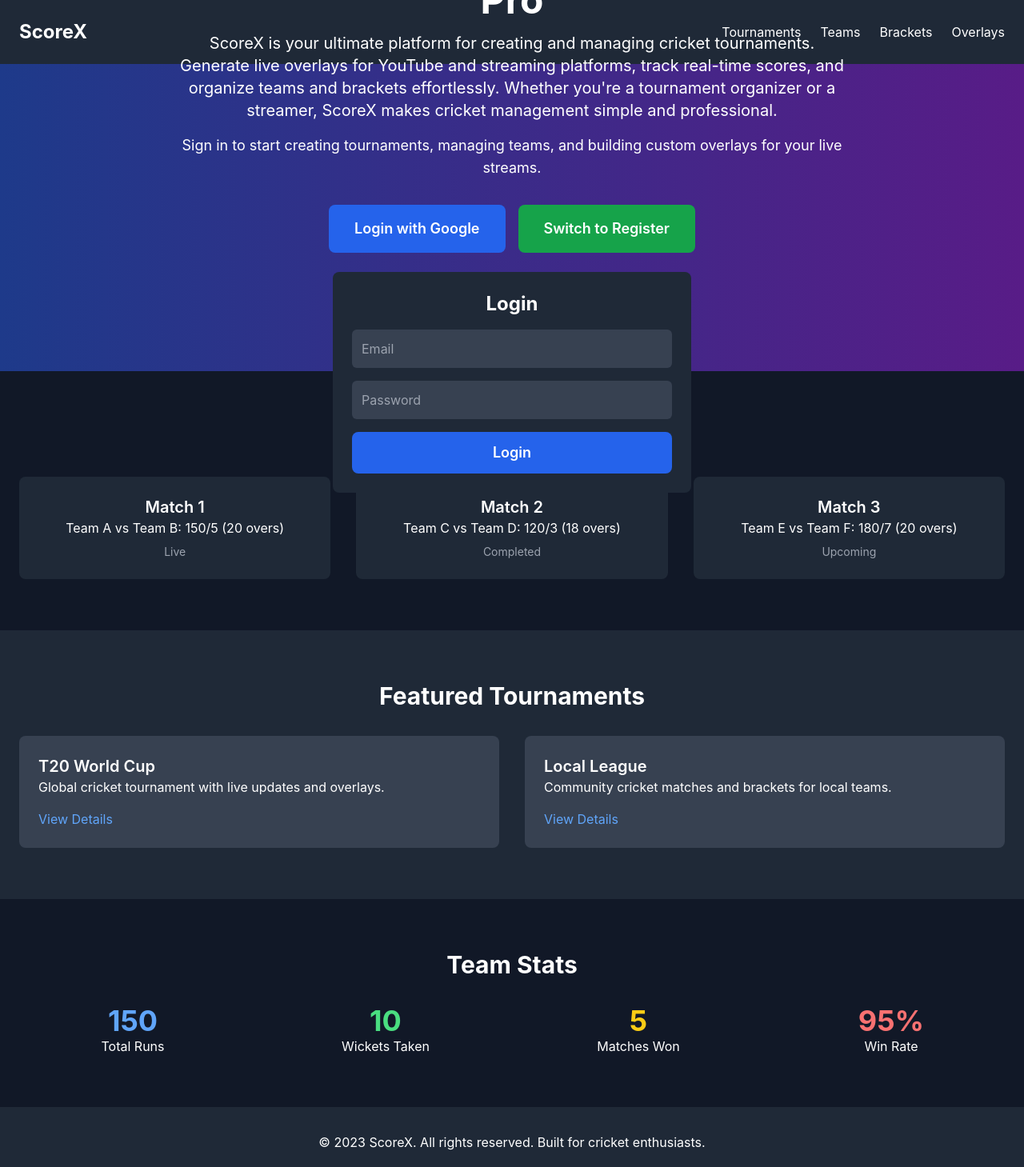
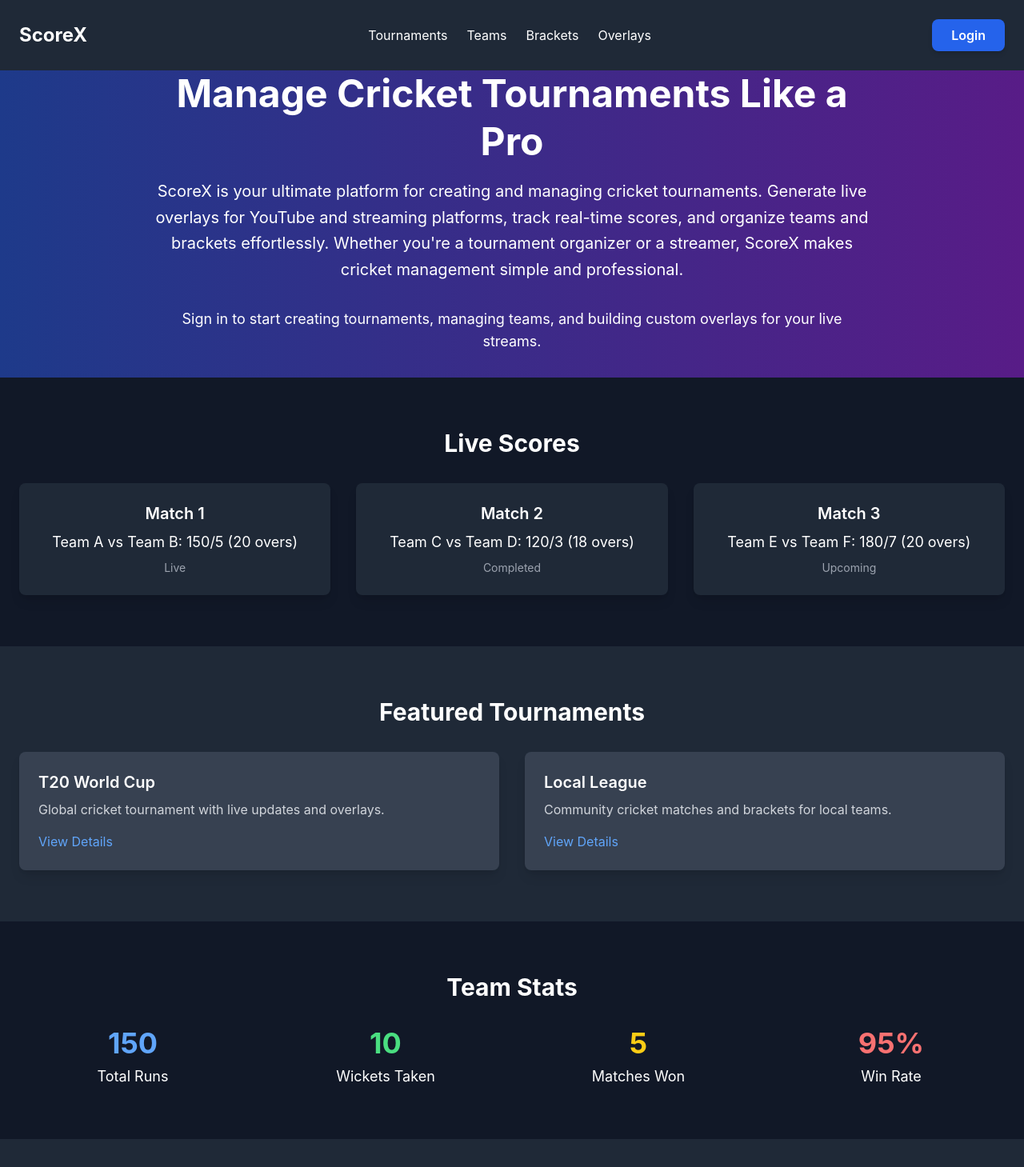
Before and after one commit to surajsharma1/scorex-frontend, a React (Vite) app: page / in a window 1280 px wide. Shown: the top 1459 px of the page at 80% size. Built offline with nearby package versions, Linux system fonts and the light colour scheme.

Commit message:
Update Frontpage.tsx

```diff
--- a/src/components/Frontpage.tsx
+++ b/src/components/Frontpage.tsx
@@ -3,6 +3,7 @@ import { Link } from 'react-router-dom';
 import axios from 'axios';
 
 const Frontpage = () => {
+  const [isModalOpen, setIsModalOpen] = useState(false);
   const [isLogin, setIsLogin] = useState(true);
   const [email, setEmail] = useState('');
   const [password, setPassword] = useState('');
@@ -33,20 +34,30 @@ const Frontpage = () => {
 
   return (
     <div className="min-h-screen bg-gray-900 text-white">
-      <header className="flex justify-between items-center p-6 bg-gray-800">
+      {/* Header */}
+      <header className="flex justify-between items-center p-6 bg-gray-800 shadow-lg">
         <h1 className="text-2xl font-bold">ScoreX</h1>
-        <nav className="space-x-6">
-          <Link to="/tournaments" className="hover:text-blue-400">Tournaments</Link>
-          <Link to="/teams" className="hover:text-blue-400">Teams</Link>
-          <Link to="/brackets" className="hover:text-blue-400">Brackets</Link>
-          <Link to="/overlay" className="hover:text-blue-400">Overlays</Link>
+        <nav className="hidden md:flex space-x-6">
+          <Link to="/tournaments" className="hover:text-blue-400 transition-colors">Tournaments</Link>
+          <Link to="/teams" className="hover:text-blue-400 transition-colors">Teams</Link>
+          <Link to="/brackets" className="hover:text-blue-400 transition-colors">Brackets</Link>
+          <Link to="/overlay" className="hover:text-blue-400 transition-colors">Overlays</Link>
         </nav>
+        <button
+          onClick={() => setIsModalOpen(true)}
+          className="bg-blue-600 hover:bg-blue-700 px-6 py-2 rounded-lg font-semibold transition-colors shadow-md"
+        >
+          Login
+        </button>
       </header>
 
-      <section className="relative bg-gradient-to-r from-blue-900 to-purple-900 h-96 flex items-center justify-center">
-        <div className="text-center px-6 max-w-4xl">
-          <h2 className="text-5xl font-bold mb-4">Manage Cricket Tournaments Like a Pro</h2>
-          <p className="text-xl mb-4">
+      {/* Hero Section */}
+      <section className="relative bg-gradient-to-r from-blue-900 to-purple-900 h-96 flex items-center justify-center px-6">
+        <div className="text-center max-w-4xl">
+          <h2 className="text-5xl font-bold mb-4 leading-tight">
+            Manage Cricket Tournaments Like a Pro
+          </h2>
+          <p className="text-xl mb-8 leading-relaxed">
             ScoreX is your ultimate platform for creating and managing cricket tournaments.
             Generate live overlays for YouTube and streaming platforms, track real-time scores,
             and organize teams and brackets effortlessly. Whether you're a tournament organizer
@@ -56,122 +67,152 @@ const Frontpage = () => {
             Sign in to start creating tournaments, managing teams, and building custom
             overlays for your live streams.
           </p>
-          <div className="mb-6">
-            <button
-              onClick={handleGoogleLogin}
-              className="bg-blue-600 hover:bg-blue-700 px-8 py-4 rounded-lg text-lg font-semibold transition-colors mr-4"
-            >
-              Login with Google
-            </button>
-            <button
-              onClick={() => setIsLogin(!isLogin)}
-              className="bg-green-600 hover:bg-green-700 px-8 py-4 rounded-lg text-lg font-semibold transition-colors"
-            >
-              {isLogin ? 'Switch to Register' : 'Switch to Login'}
-            </button>
-          </div>
-          <form onSubmit={handleEmailSubmit} className="bg-gray-800 p-6 rounded-lg max-w-md mx-auto">
-            <h3 className="text-2xl font-bold mb-4">{isLogin ? 'Login' : 'Register'}</h3>
-            {error && <p className="text-red-500 mb-4">{error}</p>}
-            {!isLogin && (
-              <input
-                type="text"
-                placeholder="Username"
-                value={username}
-                onChange={(e) => setUsername(e.target.value)}
-                className="w-full p-3 mb-4 bg-gray-700 rounded"
-                required
-              />
-            )}
-            <input
-              type="email"
-              placeholder="Email"
-              value={email}
-              onChange={(e) => setEmail(e.target.value)}
-              className="w-full p-3 mb-4 bg-gray-700 rounded"
-              required
-            />
-            <input
-              type="password"
-              placeholder="Password"
-              value={password}
-              onChange={(e) => setPassword(e.target.value)}
-              className="w-full p-3 mb-4 bg-gray-700 rounded"
-              required
-            />
-            <button
-              type="submit"
-              disabled={loading}
-              className="w-full bg-blue-600 hover:bg-blue-700 py-3 rounded-lg text-lg font-semibold transition-colors"
-            >
-              {loading ? 'Processing...' : (isLogin ? 'Login' : 'Register')}
-            </button>
-          </form>
         </div>
       </section>
 
+      {/* Live Scores Section */}
       <section className="py-16 px-6">
         <h3 className="text-3xl font-bold text-center mb-8">Live Scores</h3>
         <div className="grid grid-cols-1 md:grid-cols-3 gap-8">
-          <div className="bg-gray-800 p-6 rounded-lg text-center">
-            <h4 className="text-xl font-semibold">Match 1</h4>
-            <p>Team A vs Team B: 150/5 (20 overs)</p>
+          <div className="bg-gray-800 p-6 rounded-lg text-center shadow-lg">
+            <h4 className="text-xl font-semibold mb-2">Match 1</h4>
+            <p className="text-lg">Team A vs Team B: 150/5 (20 overs)</p>
             <p className="text-sm text-gray-400 mt-2">Live</p>
           </div>
-          <div className="bg-gray-800 p-6 rounded-lg text-center">
-            <h4 className="text-xl font-semibold">Match 2</h4>
-            <p>Team C vs Team D: 120/3 (18 overs)</p>
+          <div className="bg-gray-800 p-6 rounded-lg text-center shadow-lg">
+            <h4 className="text-xl font-semibold mb-2">Match 2</h4>
+            <p className="text-lg">Team C vs Team D: 120/3 (18 overs)</p>
             <p className="text-sm text-gray-400 mt-2">Completed</p>
           </div>
-          <div className="bg-gray-800 p-6 rounded-lg text-center">
-            <h4 className="text-xl font-semibold">Match 3</h4>
-            <p>Team E vs Team F: 180/7 (20 overs)</p>
+          <div className="bg-gray-800 p-6 rounded-lg text-center shadow-lg">
+            <h4 className="text-xl font-semibold mb-2">Match 3</h4>
+            <p className="text-lg">Team E vs Team F: 180/7 (20 overs)</p>
             <p className="text-sm text-gray-400 mt-2">Upcoming</p>
           </div>
         </div>
       </section>
 
+      {/* Featured Tournaments Section */}
       <section className="py-16 px-6 bg-gray-800">
         <h3 className="text-3xl font-bold text-center mb-8">Featured Tournaments</h3>
         <div className="grid grid-cols-1 md:grid-cols-2 gap-8">
-          <div className="bg-gray-700 p-6 rounded-lg">
-            <h4 className="text-xl font-semibold">T20 World Cup</h4>
-            <p>Global cricket tournament with live updates and overlays.</p>
-            <Link to="/tournaments" className="text-blue-400 hover:underline mt-4 inline-block">View Details</Link>
+          <div className="bg-gray-700 p-6 rounded-lg shadow-lg">
+            <h4 className="text-xl font-semibold mb-2">T20 World Cup</h4>
+            <p className="text-gray-300 mb-4">
+              Global cricket tournament with live updates and overlays.
+            </p>
+            <Link to="/tournaments" className="text-blue-400 hover:underline transition-colors">
+              View Details
+            </Link>
           </div>
-          <div className="bg-gray-700 p-6 rounded-lg">
-            <h4 className="text-xl font-semibold">Local League</h4>
-            <p>Community cricket matches and brackets for local teams.</p>
-            <Link to="/tournaments" className="text-blue-400 hover:underline mt-4 inline-block">View Details</Link>
+          <div className="bg-gray-700 p-6 rounded-lg shadow-lg">
+            <h4 className="text-xl font-semibold mb-2">Local League</h4>
+            <p className="text-gray-300 mb-4">
+              Community cricket matches and brackets for local teams.
+            </p>
+            <Link to="/tournaments" className="text-blue-400 hover:underline transition-colors">
+              View Details
+            </Link>
           </div>
         </div>
       </section>
 
+      {/* Team Stats Section */}
       <section className="py-16 px-6">
         <h3 className="text-3xl font-bold text-center mb-8">Team Stats</h3>
         <div className="grid grid-cols-1 md:grid-cols-4 gap-8 text-center">
           <div>
-            <h4 className="text-4xl font-bold text-blue-400">150</h4>
-            <p>Total Runs</p>
+            <h4 className="text-4xl font-bold text-blue-400 mb-2">150</h4>
+            <p className="text-lg">Total Runs</p>
           </div>
           <div>
-            <h4 className="text-4xl font-bold text-green-400">10</h4>
-            <p>Wickets Taken</p>
+            <h4 className="text-4xl font-bold text-green-400 mb-2">10</h4>
+            <p className="text-lg">Wickets Taken</p>
           </div>
           <div>
-            <h4 className="text-4xl font-bold text-yellow-400">5</h4>
-            <p>Matches Won</p>
+            <h4 className="text-4xl font-bold text-yellow-400 mb-2">5</h4>
+            <p className="text-lg">Matches Won</p>
           </div>
           <div>
-            <h4 className="text-4xl font-bold text-red-400">95%</h4>
-            <p>Win Rate</p>
+            <h4 className="text-4xl font-bold text-red-400 mb-2">95%</h4>
+            <p className="text-lg">Win Rate</p>
           </div>
         </div>
       </section>
 
+      {/* Footer */}
       <footer className="py-8 px-6 bg-gray-800 text-center">
         <p>&copy; 2023 ScoreX. All rights reserved. Built for cricket enthusiasts.</p>
       </footer>
+
+      {/* Login/Register Modal */}
+      {isModalOpen && (
+        <div className="fixed inset-0 bg-black bg-opacity-50 flex justify-center items-center z-50">
+          <div className="bg-gray-800 p-8 rounded-lg w-full max-w-md shadow-lg">
+            <div className="flex justify-between items-center mb-6">
+              <h3 className="text-2xl font-bold text-white">
+                {isLogin ? 'Login' : 'Register'}
+              </h3>
+              <button
+                onClick={() => setIsModalOpen(false)}
+                className="text-gray-400 hover:text-white text-2xl"
+              >
+                ×
+              </button>
+            </div>
+            {error && <p className="text-red-500 mb-4">{error}</p>}
+            <form onSubmit={handleEmailSubmit} className="space-y-4">
+              {!isLogin && (
+                <input
+                  type="text"
+                  placeholder="Username"
+                  value={username}
+                  onChange={(e) => setUsername(e.target.value)}
+                  className="w-full p-3 bg-gray-700 text-white rounded-lg focus:outline-none focus:ring-2 focus:ring-blue-500"
+                  required
+                />
+              )}
+              <input
+                type="email"
+                placeholder="Email"
+                value={email}
+                onChange={(e) => setEmail(e.target.value)}
+                className="w-full p-3 bg-gray-700 text-white rounded-lg focus:outline-none focus:ring-2 focus:ring-blue-500"
+                required
+              />
+              <input
+                type="password"
+                placeholder="Password"
+                value={password}
+                onChange={(e) => setPassword(e.target.value)}
+                className="w-full p-3 bg-gray-700 text-white rounded-lg focus:outline-none focus:ring-2 focus:ring-blue-500"
+                required
+              />
+              <button
+                type="submit"
+                disabled={loading}
+                className="w-full bg-blue-600 hover:bg-blue-700 py-3 rounded-lg text-lg font-semibold transition-colors disabled:opacity-50"
+              >
+                {loading ? 'Processing...' : (isLogin ? 'Login' : 'Register')}
+              </button>
+            </form>
+            <div className="mt-6 text-center">
+              <button
+                onClick={handleGoogleLogin}
+                className="w-full bg-red-600 hover:bg-red-700 py-3 rounded-lg text-lg font-semibold transition-colors mb-4"
+              >
+                Google
+              </button>
+              <button
+                onClick={() => setIsLogin(!isLogin)}
+                className="text-blue-400 hover:underline transition-colors"
+              >
+                {isLogin ? 'Need to register?' : 'Already have an account?'}
+              </button>
+            </div>
+          </div>
+        </div>
+      )}
     </div>
   );
 };
```
